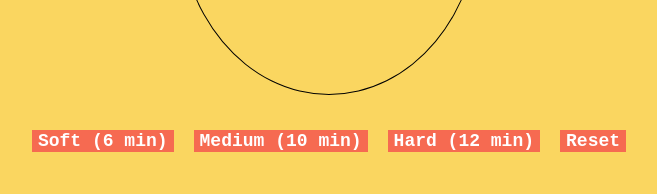
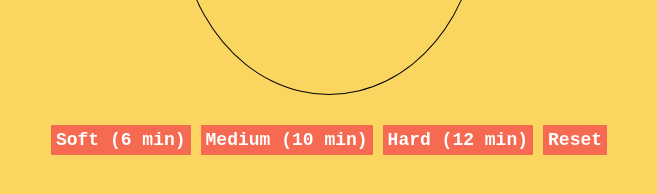
Before and after one commit to ch-sophie/egg-timer, a plain HTML site: page index.html in a window 1280 px wide. Shown: the part 408-602 px from the top of the page, without its empty margins (311-968 px from the left). Drawn offline with Linux system fonts and the light colour scheme.

Commit message:
update button

```diff
--- a/style.css
+++ b/style.css
@@ -36,7 +36,8 @@ button{
     font-weight: 600;
     color: #FFFFFF;
     cursor: pointer;
-    margin: 10px;
+    margin: 5px;
+    padding: 5px;
     background-color: #f66a51;
     border: none;
 }
```
